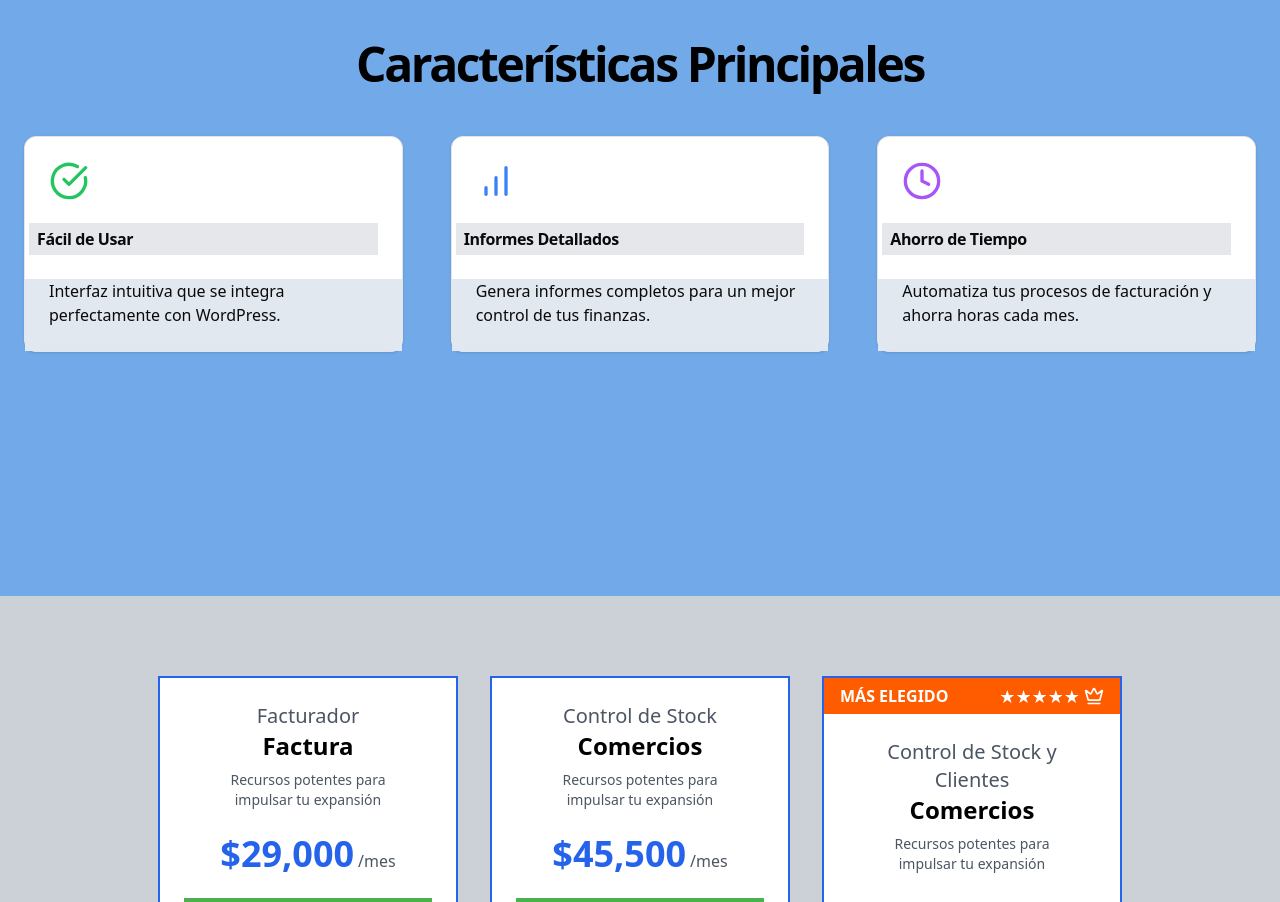
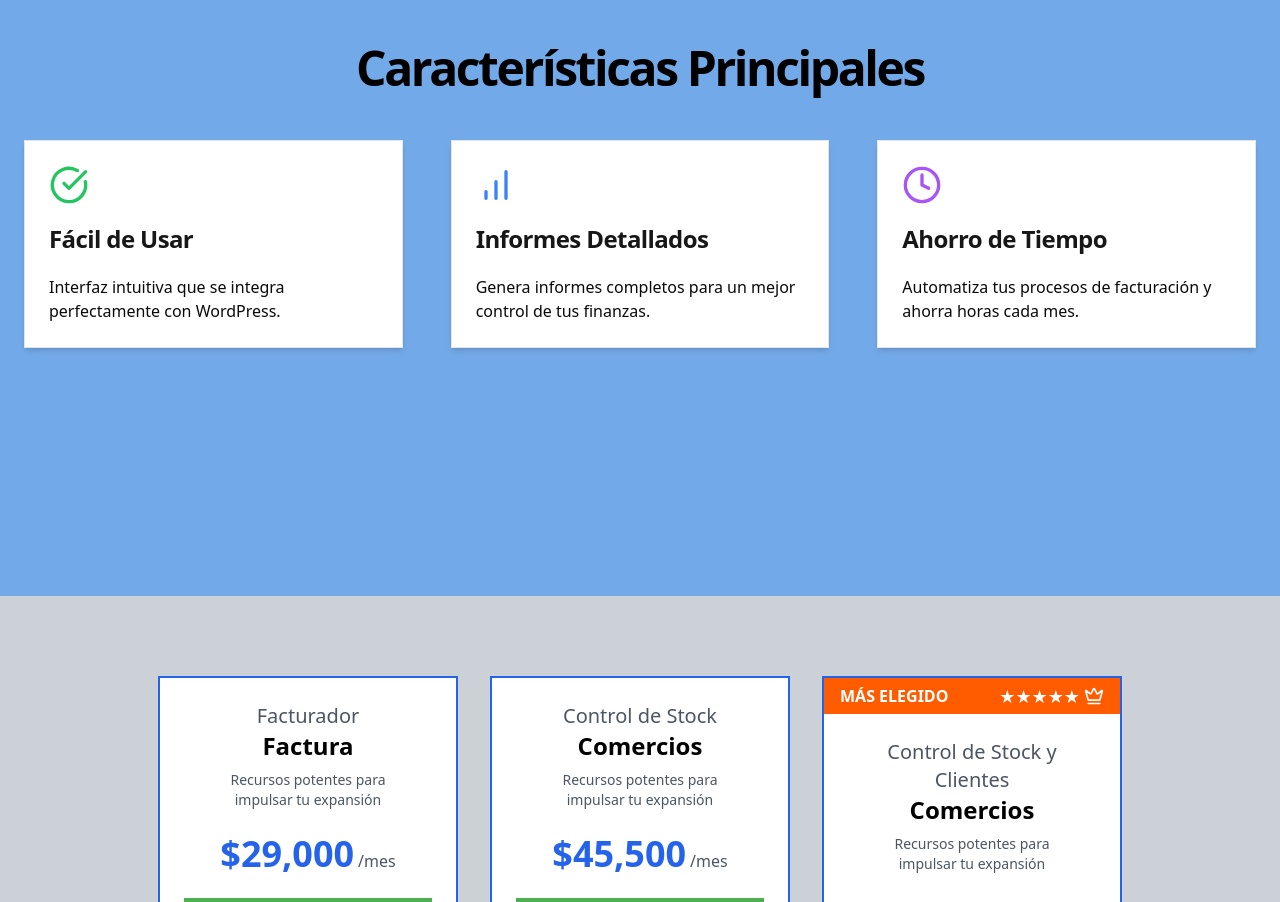
Before and after one commit to anibal317/facturacion, a Next.js app: page / in a window 1280 px wide. Shown: the part 1060-1962 px from the top of the page. Built offline with nearby package versions, Linux system fonts and the light colour scheme.

Commit message:
fixinf acordeon

```diff
--- a/app/caracteristicas/page.tsx
+++ b/app/caracteristicas/page.tsx
@@ -17,7 +17,7 @@ import features from "@/data/features.json";
 
 interface Section {
     description: string;
-    items: (string | Record<string, string[]>)[];
+    items: (string | Partial<Record<string, string[]>>)[]; // Usar Partial para permitir valores opcionales
 }
 
 interface Data {
@@ -54,7 +54,7 @@ const FeaturesAccordion: React.FC = () => {
                                                         <div key={subSection} className="mt-2">
                                                             <strong>{subSection}</strong>
                                                             <ul className="ml-4 list-disc">
-                                                                {subItems.map((subItem: string, subIndex: number) => (
+                                                                {subItems?.map((subItem, subIndex) => (
                                                                     <li key={subIndex}>{subItem}</li>
                                                                 ))}
                                                             </ul>
--- a/components/ui/card.tsx
+++ b/components/ui/card.tsx
@@ -1,5 +1,4 @@
 import * as React from "react";
-
 import { cn } from "@/lib/utils";
 
 const Card = React.forwardRef<
@@ -9,7 +8,7 @@ const Card = React.forwardRef<
   <div
     ref={ref}
     className={cn(
-      "rounded-xl border border-neutral-200 bg-white text-neutral-950 shadow dark:border-neutral-800 dark:bg-neutral-950 dark:text-neutral-50",
+      "rounded-lg border border-neutral-200 bg-white text-neutral-950 shadow-md transition-shadow hover:shadow-lg dark:border-neutral-800 dark:bg-neutral-900 dark:text-neutral-50",
       className
     )}
     {...props}
@@ -22,32 +21,33 @@ const CardHeader = React.forwardRef<
   React.HTMLAttributes<HTMLDivElement>
 >(({ className, ...props }, ref) => (
   <div
-  ref={ref}
-  className={cn("flex flex-col space-y-1.5 p-6", className)}
-  {...props}
+    ref={ref}
+    className={cn("flex flex-col space-y-1.5 p-6", className)}
+    {...props}
   />
-
 ));
 CardHeader.displayName = "CardHeader";
 
 const CardTitle = React.forwardRef<
-  HTMLDivElement,
-  React.HTMLAttributes<HTMLDivElement>
+  HTMLParagraphElement,
+  React.HTMLAttributes<HTMLHeadingElement>
 >(({ className, ...props }, ref) => (
-  <div
+  <h3
     ref={ref}
-    className={cn("font-semibold leading-none tracking-tight bg-gray-200 p-2 rounded-sm ml-[-20px]", className)}
+    className={cn(
+      "text-2xl font-semibold leading-none tracking-tight text-neutral-900 dark:text-neutral-100",
+      className
+    )}
     {...props}
-    />
-
+  />
 ));
 CardTitle.displayName = "CardTitle";
 
 const CardDescription = React.forwardRef<
-  HTMLDivElement,
-  React.HTMLAttributes<HTMLDivElement>
+  HTMLParagraphElement,
+  React.HTMLAttributes<HTMLParagraphElement>
 >(({ className, ...props }, ref) => (
-  <div
+  <p
     ref={ref}
     className={cn("text-sm text-neutral-500 dark:text-neutral-400", className)}
     {...props}
@@ -59,7 +59,7 @@ const CardContent = React.forwardRef<
   HTMLDivElement,
   React.HTMLAttributes<HTMLDivElement>
 >(({ className, ...props }, ref) => (
-  <div ref={ref} className={cn("p-6 pt-0 bg-slate-200 rounded-sm", className)} {...props} />
+  <div ref={ref} className={cn("p-6 pt-0", className)} {...props} />
 ));
 CardContent.displayName = "CardContent";
 
@@ -79,16 +79,15 @@ CardFooter.displayName = "CardFooter";
 const renderItems = (items: any) => {
   if (Array.isArray(items)) {
     return (
-
-      <ul className="pl-6 list-disc">
+      <ul className="space-y-2 pl-6 list-disc marker:text-neutral-400">
         {items.map((item, index) => (
-          <li key={index}>
+          <li key={index} className="text-neutral-700 dark:text-neutral-300">
             {typeof item === "string" ? (
               item
             ) : (
               Object.entries(item).map(([key, value]) => (
                 <React.Fragment key={key}>
-                  <strong>{key}</strong>
+                  <strong className="font-medium text-neutral-900 dark:text-neutral-100">{key}</strong>
                   {renderItems(value)}
                 </React.Fragment>
               ))
@@ -104,16 +103,16 @@ const renderItems = (items: any) => {
 // Main component to display cards from JSON
 const CardFromJson = ({ data }: { data: any }) => {
   return (
-    <div className="grid grid-cols-1 gap-4 md:grid-cols-2 lg:grid-cols-3">
+    <div className="grid grid-cols-1 gap-6 sm:grid-cols-2 lg:grid-cols-3">
       {Object.entries(data).map(([key, value]: [string, any]) => (
-        <Card key={key}>
-          <CardHeader>
-            <CardTitle> {key} </CardTitle>
+        <Card key={key} className="flex flex-col">
+          <CardHeader className="flex-grow">
+            <CardTitle className="mb-2">{key}</CardTitle>
             {value.description && (
               <CardDescription>{value.description}</CardDescription>
             )}
           </CardHeader>
-          <CardContent>
+          <CardContent className="bg-neutral-50 dark:bg-neutral-800 rounded-b-lg">
             {value.items && renderItems(value.items)}
           </CardContent>
         </Card>
```
